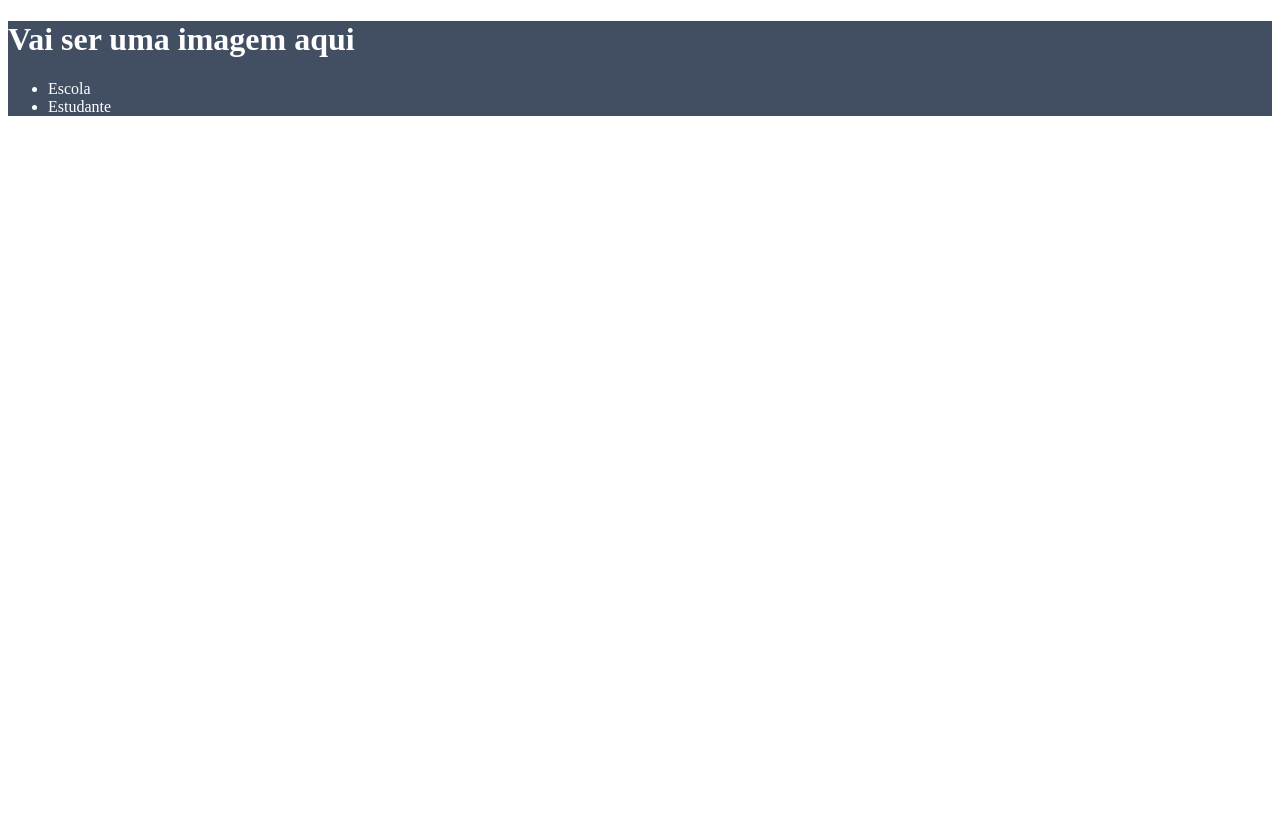
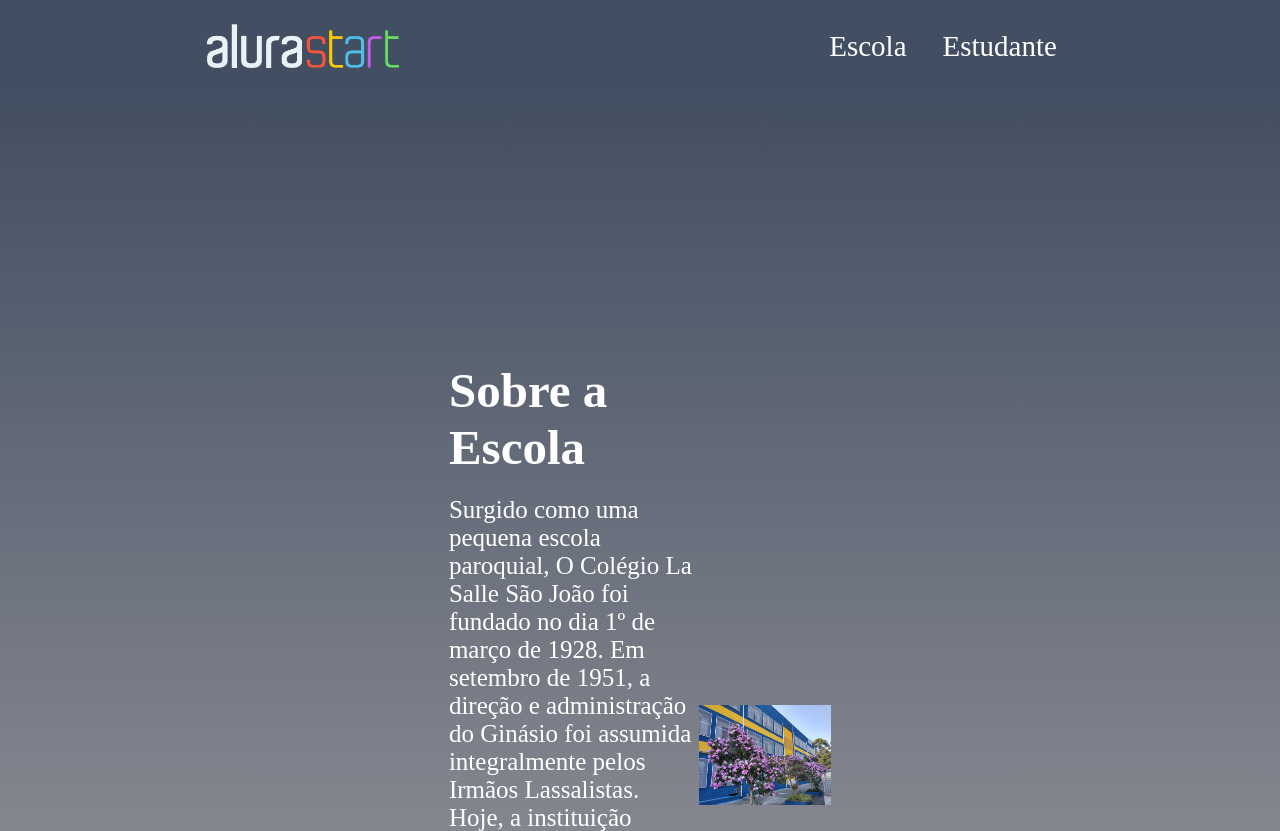
Before and after one commit to NikolasPierry/reposit-rioII, a plain HTML site: page index.html in a window 1280 px wide. Shown: the top 831 px of the page. Before the commit the page ends 800 px from the top, so only its background shows below. Drawn offline with Linux system fonts and the light colour scheme.

Commit message:
Add files via upload

```diff
--- a/index.html
+++ b/index.html
@@ -2,24 +2,29 @@
 <html lang="en">
 <head>
     <meta charset="UTF-8">
+    <meta http-equiv="X-UA-Compatible" content="IE=edge">
     <meta name="viewport" content="width=device-width, initial-scale=1.0">
     <title>Document</title>
+    <link rel="stylesheet" href="style.css">
 </head>
-<link rel="stylesheet" href="style.css">
-
 <body>
-
-<header>
-<h1>Vai ser uma imagem aqui</h1>
-<ul>
-<li>Escola</li>
-<li>Estudante</li>
+    <header class="cabecalho">
+        <img class="cabecalho-imagem" src="alurastart logo.png" alt="logo da alura start">
+        <ul class="cabecalho-lista">
+            <li class="cabecalho-lista-item">Escola</li>
+            <li class="cabecalho-lista-item">Estudante</li>
+        </ul>
+    </header>
 
 
-</ul>
+    <section class="escola">
+        <div class="escola-div-conteudo">
+            <h2 class="escola-TituloTextoDestaque">Sobre a Escola</h2>
+            <p class="escola-texto-um">  Surgido como uma pequena escola paroquial, O Colégio La Salle São João foi fundado no dia 1º de março de 1928. Em setembro de 1951, a direção e administração do Ginásio foi assumida integralmente pelos Irmãos Lassalistas. Hoje, a instituição atende alunos da Educação Infantil ao Ensino Médio, além do Turno Integral.</p>
+            <p class="escola-texto-dois">A turma mais estudiosa e famosa é a Segunda Série E. Nós somos super unidos e a turma favorita por todos os professores e professoras que nos ajudam!</p>
+        </div>
+        <img class="escola-imagem" src="curitiba.jpg" alt="Escolafront">
+    </section>
+</body>
 
-</header>
-
-
-</body>
 </html>
--- a/style.css
+++ b/style.css
@@ -1,5 +1,51 @@
-header {
+
+*{
+    margin: 0;
+    padding: 0;
+}
+
+.cabecalho {
     background-color: #424E61;
-    color: white
+    color: white;
+    display: flex;
+    justify-content: space-around;
+    align-items: center;
+    padding: 24px 0;
+}
+
+.cabecalho-imagem{
+    width: 15%;
+}
+
+.cabecalho-lista-item{
+    display: inline-block;
+    margin: 0 16px;
+    font-size: 29px;
+}
+
+.escola-imagem{
+width: 17%;
 
 }
+.escola{
+background-image: linear-gradient(#424E61,#b9b4b4);
+color: white;
+display: flex;
+justify-content: center;
+align-items: center;
+padding: 250px;
+
+
+}
+
+.escola-div-conteudo{
+width: 32%;
+font-size: 25px;
+
+}
+
+.escola-TituloTextoDestaque{
+padding: 20px 0;
+font-size: 49px;
+
+}
```
Also changed, not shown: curitiba.jpg (added).
